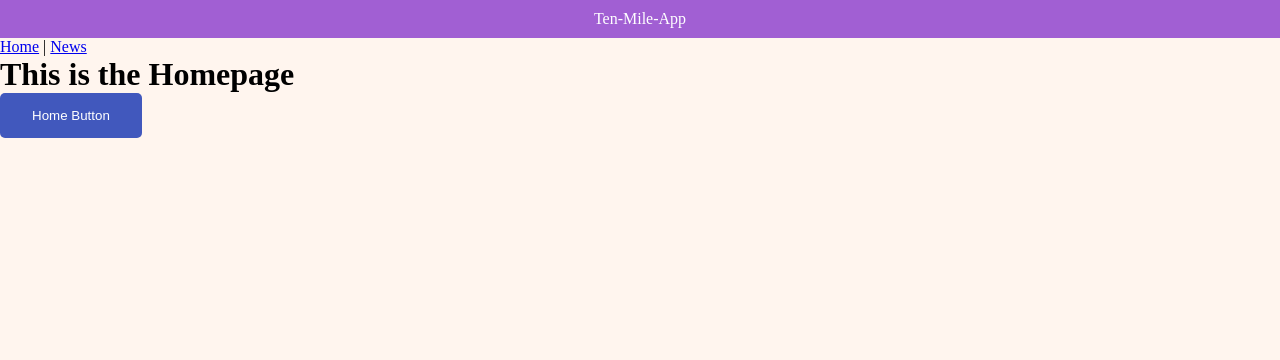
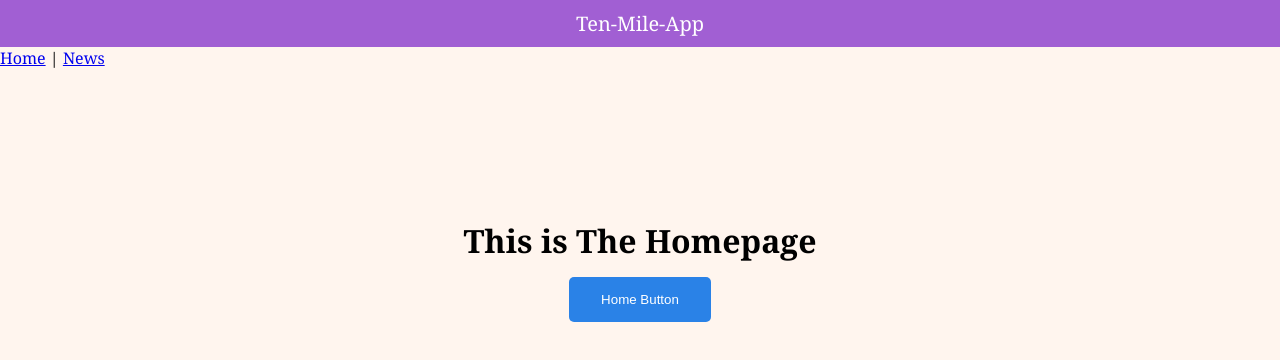
Before and after one commit to Benjamin-Ashamole/ten-mile-app, a Vue app: page / in a window 1280 px wide. Shown: the top 360 px of the page. Built offline with nearby package versions, Linux system fonts and the light colour scheme.

Commit message:
Adding styling to the home button and centering it

```diff
--- a/src/App.vue
+++ b/src/App.vue
@@ -33,7 +33,8 @@ html {
 
 body {
   background-color: seashell;
-  height:100%
+  height:100%;
+  font-family: Cambria, Cochin, Georgia, Times, 'Times New Roman', serif;
 }
 
 </style>
--- a/src/components/HomeComponent.vue
+++ b/src/components/HomeComponent.vue
@@ -1,9 +1,9 @@
 <template>
-<div>
+<div class="home-info">
     <div>
-        <h1> This is the Homepage</h1>
+        <h1> This is The Homepage</h1>
     </div>
-    <div>
+    <div class="home-button">
         <button>Home Button</button>
     </div>
 </div>
@@ -18,7 +18,7 @@ export default {
 
 <style scoped>
 button {
-    background-color: rgb(65, 88, 189);
+    background-color:rgb(42, 130, 231);
     border-radius: 5px;
     text-align: center;
     text-decoration: none;
@@ -27,5 +27,26 @@ button {
     color: white;
     padding: 15px 32px;
     cursor: pointer;
+    transition: background-color 0.5s, font-size 0.5s, border-radius 0.5s;
+}
+
+button:hover {
+    border-radius: 10px;
+    background-color:rgb(65, 88, 189);
+    font-size: 14px;
+    font-weight: bold;
+}
+
+.home-info {
+    display: flex;
+    flex-direction: column;
+    align-items: center;
+    justify-content: center;
+    margin-top: 150px;
+}
+
+.home-button {
+
+    padding-top: 15px;
 }
 </style>
--- a/src/components/layout/Nav.vue
+++ b/src/components/layout/Nav.vue
@@ -16,5 +16,6 @@ export default {
     color: #fff;
     text-align: center;
     padding: 10px;
+    font-size: 20px;
 }
 </style>
--- a/src/views/Home.vue
+++ b/src/views/Home.vue
@@ -16,3 +16,15 @@ export default {
   }
 };
 </script>
+
+<style scoped>
+  .home {
+    display: flex;
+    flex-direction: column;
+    justify-content: center;
+    align-items: center;
+    width: 100%;
+    height: 100%;
+    margin: auto;
+  }
+</style>
```
